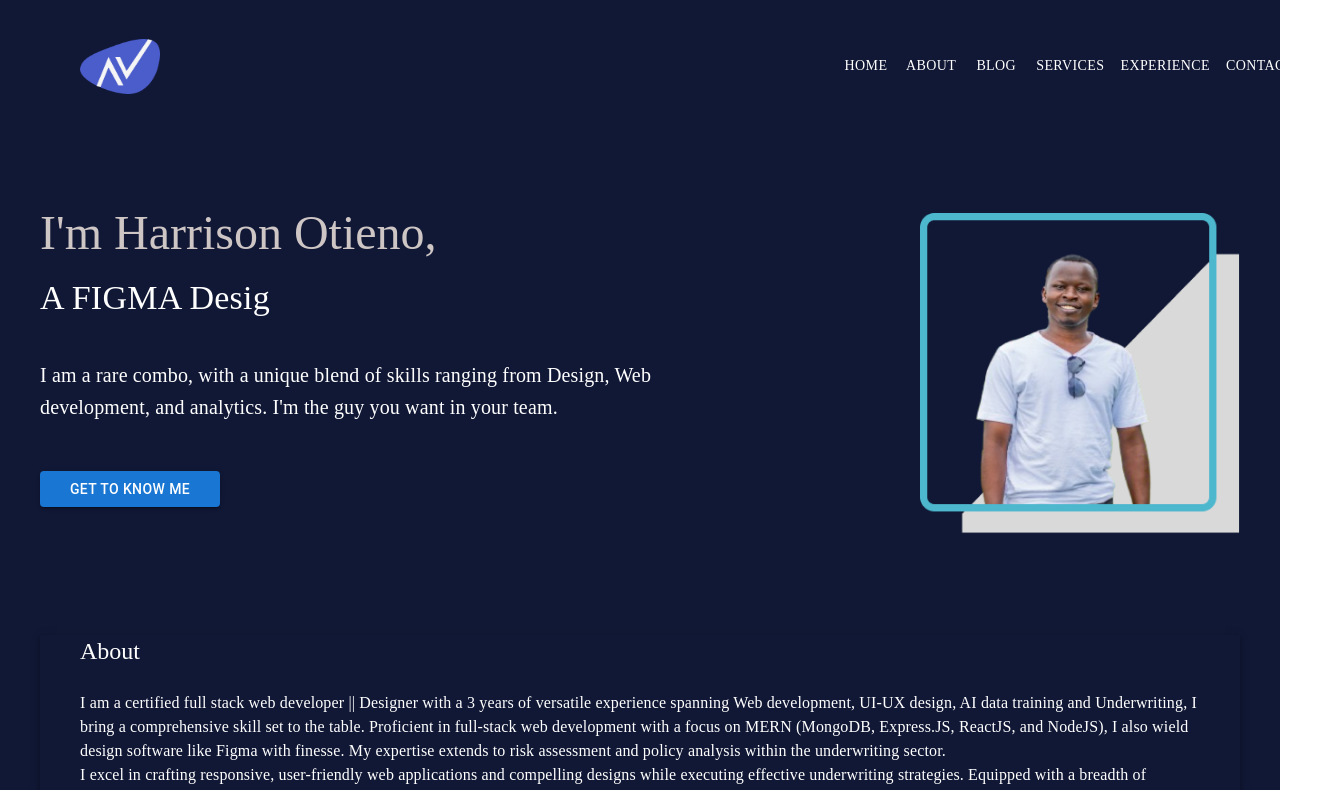
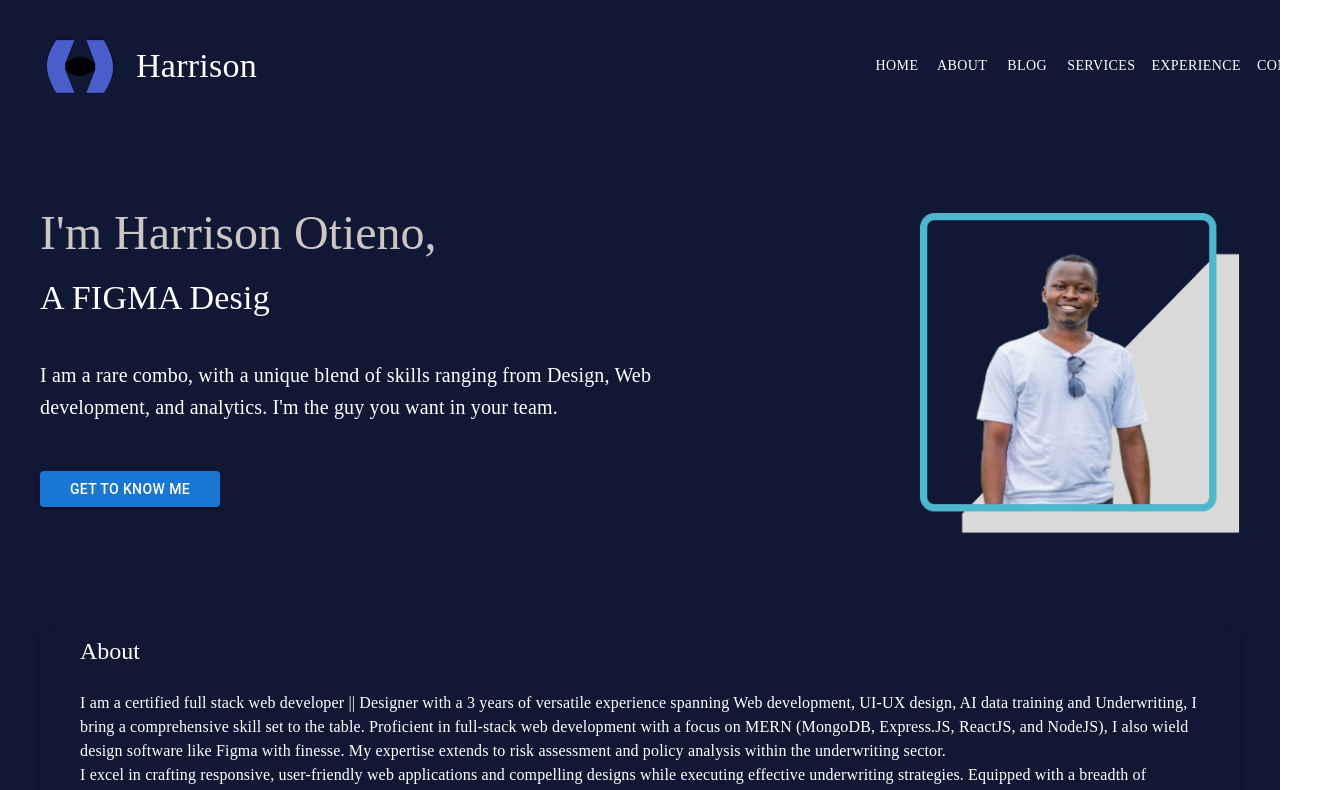
Before and after one commit to Ogalo/my_portifolio, a React (Create React App) app: page / in a window 1280 px wide. Shown: the top 790 px of the page, 1333 px wide, since content can reach past the window. Built offline with nearby package versions, Linux system fonts and the light colour scheme.

Commit message:
Change the logo

```diff
--- a/src/components/NavBar.tsx
+++ b/src/components/NavBar.tsx
@@ -12,7 +12,7 @@ import {
 } from "@mui/material";
 import { useState } from "react";
 import MenuIcon from "@mui/icons-material/Menu";
-import Logo from "../assests/Logo.png";
+import Logo from "../assests/Logo.svg";
 
 const pages = ["Home", "About", "Blog", "Services", "Experience", "Contact"];
 
@@ -36,23 +36,25 @@ function NavBar() {
   };
 
   return (
-    <Box position="static" >
-      <Container maxWidth="xl" >
-        <Toolbar disableGutters sx={{mx: 4,}}>
+    <Box position="static">
+      <Container maxWidth="xl">
+        <Toolbar disableGutters sx={{ mx: 1 }}>
           <Stack
-            component="a"
-            href="#app-bar-with-responsive-menu"
             sx={{
-              mr: '650px',
-              display: { xs: "none", md: "flex" },
+              display: { xs: "none", lg: "flex" },
               textDecoration: "none",
-              px: 3,
-              gap: 12,
-
+              px: 1,
+              flexDirection: "row",
+              alignItems: 'center',
+              gap: 2,
             }}
-            >
-            <img src={Logo} alt="Logo" width="80 px" height="55 px" />
-
+          >
+            <Stack>
+              <img src={Logo} alt="Logo" width="80 px" height="55 px" />
+            </Stack>
+            <Stack>
+              <Typography variant="h4" fontFamily='karma'>Harrison</Typography>
+            </Stack>
           </Stack>
 
           <Box
@@ -61,8 +63,6 @@ function NavBar() {
               display: {
                 xs: "flex",
                 md: "none",
-                justifyContent: "end",
-                alignItems: "left",
               },
             }}
           >
@@ -102,7 +102,7 @@ function NavBar() {
             </Menu>
           </Box>
 
-          <Box sx={{ flexGrow: 1, display: { xs: "none", md: "flex" } }}>
+          <Box sx={{ flexGrow: 1, display: { xs: "none", lg: "flex" }, ml: 75}}>
             {pages.map((page) => (
               <Button
                 key={page}
@@ -119,10 +119,7 @@ function NavBar() {
             ))}
           </Box>
 
-          <Box sx={{ flexGrow: 0 }}>
-
-
-          </Box>
+          <Box sx={{ flexGrow: 0 }}></Box>
         </Toolbar>
       </Container>
     </Box>
```
Also changed, not shown: src/assests/Logo.png (deleted), src/assests/Logo.svg (added).
